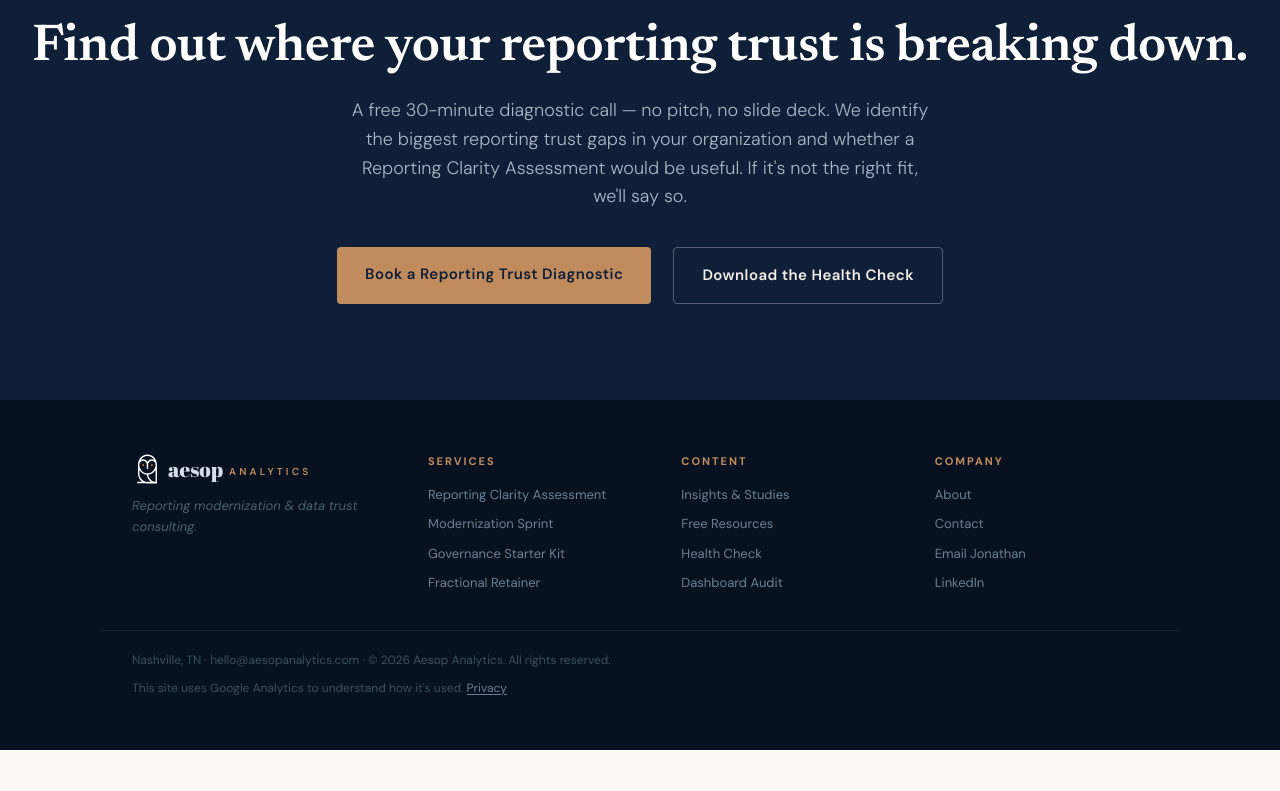
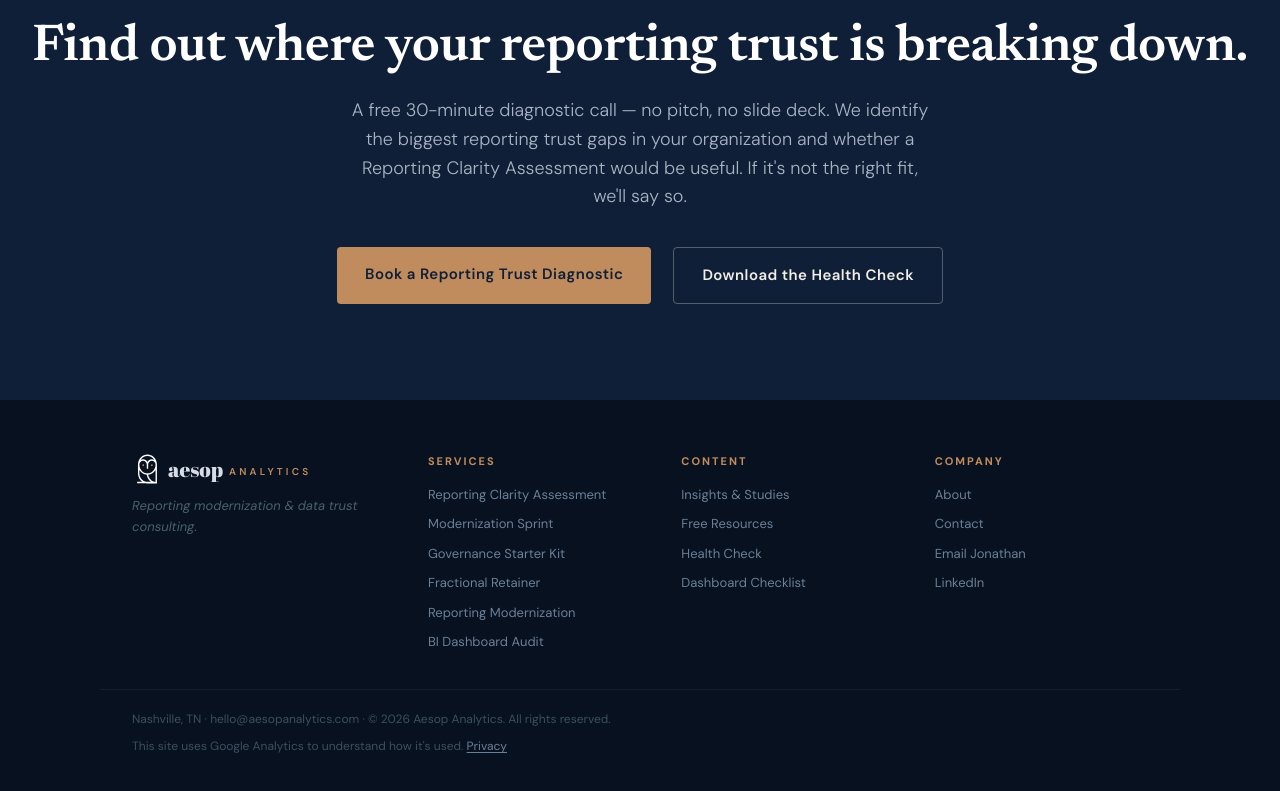
Before and after one commit to JDoreau/aesop.pro, an Astro site: page / in a window 1280 px wide. Shown: the part 7094-7885 px from the top of the page. Before the commit the page ends 7844 px from the top, so only its background shows below. Built offline with nearby package versions, Linux system fonts and the light colour scheme; Astro itself is replaced by a stand-in of ours.

Commit message:
feat: surface the two intent pages in the footer Services column
Adds /reporting-modernization-consulting/ and /bi-dashboard-audit/ to the footer
Services column — site-wide discoverability without crowding the desktop top nav,
which is a single 1080px-capped row that would overflow at nine items (and search-
landing pages belong outside primary nav anyway). Relabels the existing
/resources/dashboard-audit/ link "Dashboard Checklist" to disambiguate it from the
new BI Dashboard Audit landing page. check.mjs passes; build = 38 pages.

Co-Authored-By: Claude Opus 4.8 <noreply@anthropic.com>

```diff
--- a/src/components/Footer.astro
+++ b/src/components/Footer.astro
@@ -17,13 +17,15 @@ const year = new Date().getFullYear(); // evaluated at build time; correct as lo
       <a href="/services/#sprint">Modernization Sprint</a>
       <a href="/services/#governance">Governance Starter Kit</a>
       <a href="/services/#retainer">Fractional Retainer</a>
+      <a href="/reporting-modernization-consulting/">Reporting Modernization</a>
+      <a href="/bi-dashboard-audit/">BI Dashboard Audit</a>
     </div>
     <div class="foot-col">
       <h4>Content</h4>
       <a href="/insights/">Insights &amp; Studies</a>
       <a href="/resources/">Free Resources</a>
       <a href="/resources/health-check/">Health Check</a>
-      <a href="/resources/dashboard-audit/">Dashboard Audit</a>
+      <a href="/resources/dashboard-audit/">Dashboard Checklist</a>
     </div>
     <div class="foot-col">
       <h4>Company</h4>
```
